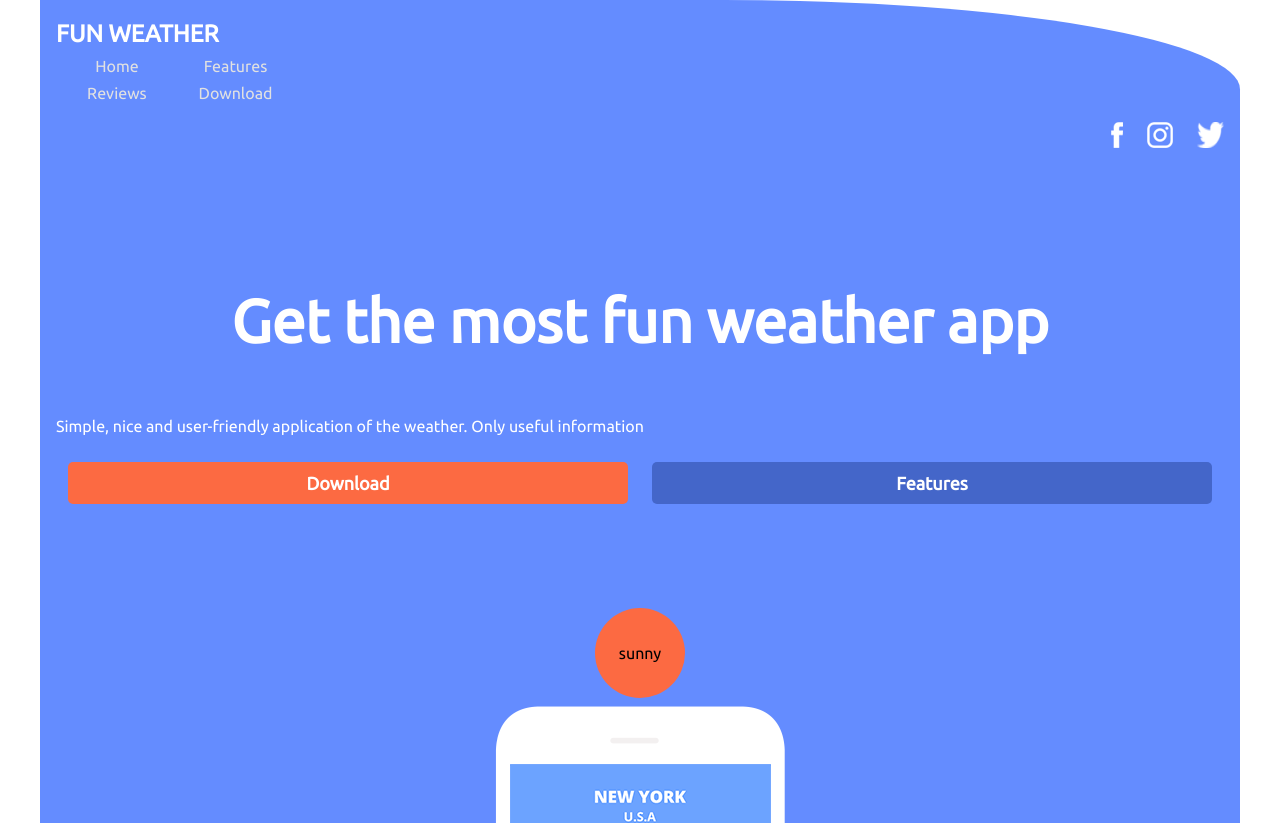
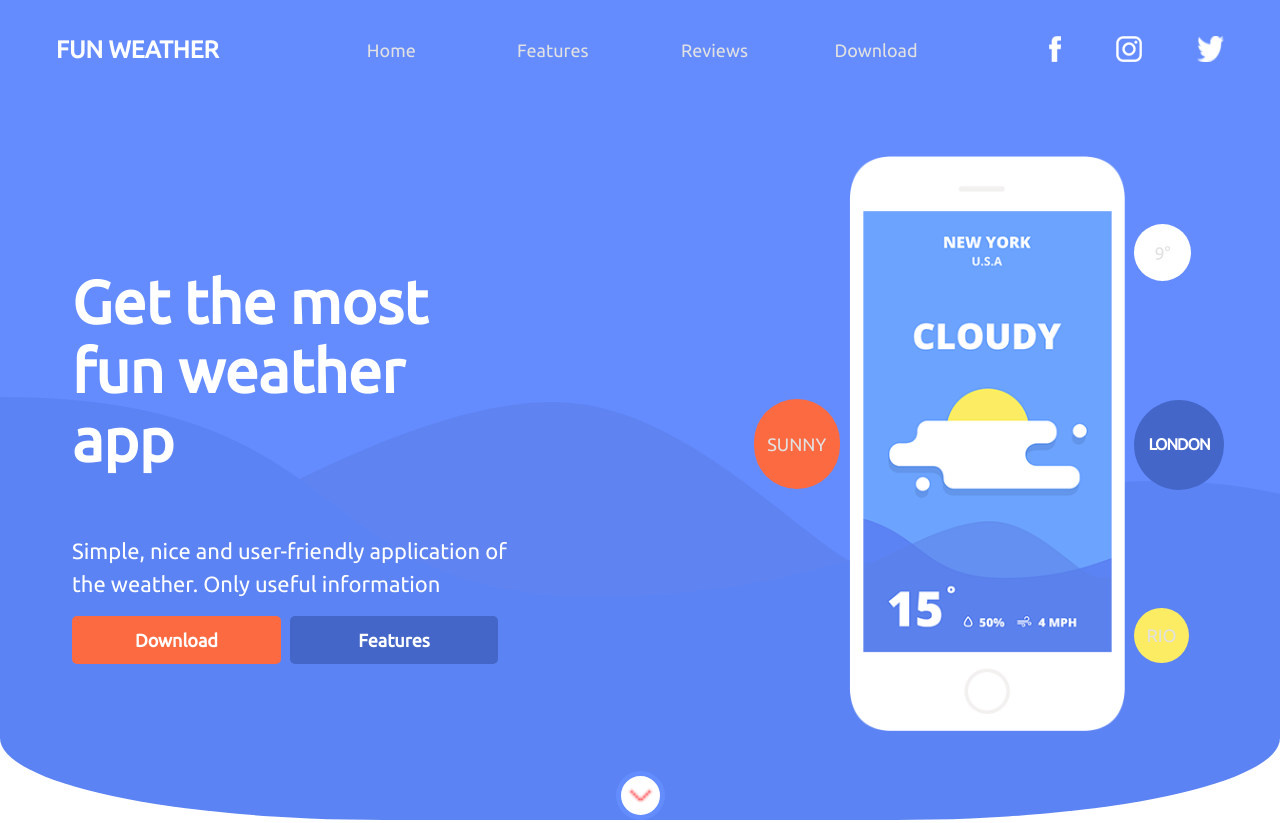
Before and after one commit to AsserElfeki/Weather-App-landing-page, a plain HTML site: page index.html in a window 1280 px wide. Shown: the top 823 px of the page. Drawn offline with Linux system fonts and the light colour scheme.

Commit message:
welcome section in all dimensions

```diff
--- a/css/layout.css
+++ /dev/null
@@ -1,148 +0,0 @@
-.wrapper {
-  max-width: 1200px;
-  margin: 0 auto;
-  /* border: 3px solid; */
-  /* min-height: 100vh; */
-}
-
-/* welcome section */
-.welcome {
-  border-radius: 0% 43% 25% 25% / 1% 6% 3% 3%;
-}
-.header {
-  display: flex;
-  flex-flow: column nowrap;
-  padding-top: 1em;
-  justify-content: space-between;
-  align-items: flex-start;
-  margin-bottom: 10vh;
-}
-.app-name {
-  /* flex-basis: 20%; */
-  /* border: 2px solid red; */
-  margin: 0 1em;
-}
-.navbar {
-  /* general */
-  margin: 0 1em;
-  /*as child*/
-
-  /*as parent*/
-  display: flex;
-  flex-flow: row wrap;
-  justify-content: space-evenly;
-  /* gap:0.8em; */
-}
-.nav-item {
-  flex-basis: 48%;
-  justify-self: center;
-  text-align: center;
-  margin: 0.1em 0;
-  border-radius: 5px;
-  /* border: 2px solid black; */
-}
-.nav-item a {
-  display: block;
-}
-
-.social {
-  margin-right: 1em;
-  margin-top: 1em;
-  display: flex;
-  justify-content: space-between;
-  gap: 1.5em;
-  align-self: flex-end;
-  /* border:2px solid; */
-}
-.social-icon {
-  /* border:2px solid green; */
-  height: 100%;
-}
-.welcome-content {
-  /*the part with the page h1 and mobile pic with the app open*/
-  display: flex;
-  flex-flow: column nowrap;
-  justify-content: space-between;
-  gap: 10vh;
-}
-.w-content-left {
-  display: flex;
-  flex-flow: column wrap;
-  /* border: 3px solid green; */
-  padding: 0 1em;
-}
-.w-content-left h1 {
-  margin: 1em auto;
-}
-.buttons {
-  display: flex;
-  justify-content: space-around;
-  margin: 1.5em 0;
-}
-.button {
-  display: block;
-  text-align: center;
-  padding: 0.4em 0;
-  flex-basis: 48%;
-  border-radius: 5px;
-}
-
-.w-content-right {
-  display: flex;
-  flex-flow: column wrap;
-}
-.circle {
-  display: flex;
-  justify-content: center;
-  align-items: center;
-}
-.phone-left-side {
-  margin: 0 auto;
-  width: 90px;
-  height: 90px;
-  border-radius: 45px;
-}
-.phone {
-  margin: 0.5em auto;
-}
-.phone-right-side {
-  display: flex;
-  justify-content: space-around;
-}
-.degrees {
-  width: 57px;
-  height: 57px;
-  border-radius: 29px;
-}
-.london {
-  width: 90px;
-  height: 90px;
-  border-radius: 45px;
-}
-.rio {
-  width: 55px;
-  height: 55px;
-  border-radius: 28px;
-}
-.scroll-button {
-  width: 49px;
-  height: 49px;
-  border-radius: 25px;
-  margin: 2em auto;
-  display: flex;
-  justify-content: center;
-  align-items: center;
-}
-.scroll-button a {
-  display: flex;
-  flex-flow: row nowrap;
-  justify-content: center;
-  align-items: center;
-  height: 50%;
-  gap: 0;
-}
-.arrow-part {
-  zoom: 200%;
-}
-
-/* hover states */
--- a/css/main.css
+++ b/css/main.css
@@ -1,3 +1,3 @@
 @import url(reset.css);
-@import url(layout.css);
-@import url(typography.css);
+@import url(welcome-section.css);
+@import url(footer.css);
--- a/css/reset.css
+++ b/css/reset.css
@@ -3,6 +3,7 @@
 *::before,
 *::after {
   box-sizing: border-box;
+  font-family: "Ubuntu", sans-serif;
 }
 
 /* Remove default margin */
--- a/css/typography.css
+++ /dev/null
@@ -1,83 +0,0 @@
-* {
-  font-family: "Ubuntu", sans-serif;
-}
-.welcome {
-    background-color: #648cff;
-  }
-.app-name h3 {
-  font-size: 1.5rem;
-  color: white;
-  text-transform: uppercase;
-}
-
-.nav-item:hover {
-    background-color: #4466c9;
-  }
-.nav-item a {
-  color: #e1e1e1;
-  text-transform: capitalize;
-}
-
-.w-content-left h1 {
-  font-size: 40px;
-  line-height: 1.1;
-  color: white;
-  font-size: 60px;
-  font-weight: 700;
-}
-.w-content-left p {
-  color: white;
-}
-
-.button {
-  color: white;
-  font-size: 18px;
-  font-weight: 700;
-}
-.button:hover{
-    background-image: linear-gradient(45deg, #fbeb63, #fff);
-    color: #4466c9;
-}
-.button-1{
-    background-color: #fc6a42;
-}
-.button-2{
-    background-color: #4466c9  ;
-}
-.phone-left-side{
-  background-color: #fc6a42;
-}
-.degrees{
-  background-color: #ffffff;
-}
-.london{
-  background-color: #4466c9;
-}
-.rio{
-  background-color: #fcec64;
-
-}
-.scroll-button {
-    background-color: #ffffff;
-    border: 5px solid #638CFF;
-}
-.scroll-button:hover {
-    animation: sir 1s infinite;
-}
-@keyframes sir {
-    0% , 100%{
-    border: 5px solid #4466c9;
-    }
-    30%{
-    border-right-color:#fc6a42;
-    }
-    50%{
-        border-bottom-color: #fc6a42;
-    }
-    70%{
-        border-left-color: #fc6a42;
-    }
-    90%{
-        border-top-color: #fc6a42;
-    }
-}
--- /dev/null
+++ b/css/welcome-section.css
@@ -0,0 +1,318 @@
+.header-wrapper {
+  /* border: 5px solid black; */
+  background-color: #648cff;
+
+  border-radius: 0% 0% 30% 30% / 0% 0% 10% 10%;
+}
+.welcome {
+  /* background-color: #648cff; */
+  /* border: 3px solid yellow; */
+  /* background-image: url(../img/wave.png);
+  background-repeat:repeat-x;
+  background-position-y: bottom; */
+}
+.header {
+  display: flex;
+  flex-flow: row wrap;
+  justify-content: space-between;
+  align-items: center;
+  margin-bottom: 10vh;
+  padding: 2em 1em 0 1em;
+  gap: 2%;
+  /* border: 5px solid green; */
+}
+.app-name {
+  /* border: 2px solid red; */
+}
+.app-name h3 {
+  font-size: 24px;
+  color: #ffffff;
+  font-weight: 700;
+  text-transform: uppercase;
+}
+.header nav {
+  order: 3;
+  margin: 0 auto;
+}
+.navbar {
+  display: flex;
+  flex-flow: row wrap;
+  justify-content: space-between;
+}
+.nav-item {
+  flex-basis: 40%; /*to stack it in 2 rows in mob vw*/
+  /* justify-self: center; */
+  text-align: center;
+  margin: 0.3em 0;
+  border-radius: 5px;
+  /* border: 2px solid black; */
+}
+.nav-item:hover {
+  background-color: #4466c9;
+}
+.nav-item a {
+  display: block; /*the whole area is clickable*/
+  text-transform: capitalize;
+  font-size: 18px;
+  line-height: 22px;
+  color: #e1e1e1;
+}
+
+.social {
+  /*general styling*/
+  margin-right: 1em;
+  margin-top: 1em;
+
+  /*as flex item*/
+  /* align-self: flex-end; */
+
+  /*as flex container*/
+  display: flex;
+  justify-content: space-between;
+  gap: 1em;
+}
+.social a {
+  border-bottom: 2px solid transparent;
+  /* so later on hover it doesn't glitch */
+}
+.social a:hover {
+  border-bottom-color: #fc6a42;
+}
+.social-icon {
+  /* border:2px solid green; */
+  height: 100%;
+}
+
+/*the part with the page h1 and mobile pic with the app open*/
+.welcome-content {
+  display: flex;
+  flex-flow: column nowrap;
+  justify-content: space-between;
+  gap: 5vh;
+  padding: 0 1em;
+}
+.w-content-left {
+  display: flex;
+  flex-flow: column wrap;
+  /* border: 3px solid green; */
+  padding: 0 1em;
+}
+.w-content-left h1 {
+  margin: 1em auto;
+  font-size: 60px;
+  color: #ffffff;
+  font-weight: 700;
+}
+.w-content-left p {
+  color: white;
+  font-size: 22px;
+}
+.buttons {
+  display: flex;
+  justify-content: space-around;
+  margin: 1em 0;
+  /* border:2px solid red; */
+}
+.button {
+  display: block;
+  text-align: center;
+  padding: 0.4em 0;
+  flex-basis: 45%;
+  border-radius: 5px;
+  color: white;
+  font-size: 18px;
+  font-weight: 700;
+}
+.button:hover {
+  background-image: linear-gradient(45deg, #fbeb63, #fff);
+  color: #4466c9;
+}
+.button-1 {
+  background-color: #fc6a42;
+}
+.button-2 {
+  background-color: #4466c9;
+}
+.w-content-right {
+  display: flex;
+  flex-flow: column nowrap;
+  justify-content: center;
+  /* align-items: stretch; */
+}
+.circle {
+  display: flex;
+  justify-content: center;
+  align-items: center;
+  /* to center text hz. and vr. */
+
+  text-transform: uppercase;
+  font-size: 18px;
+  line-height: 22px;
+  color: #e1e1e1;
+  font-weight: 400;
+}
+.phone-left-side {
+  margin: 0 auto;
+  width: 90px;
+  height: 90px;
+  border-radius: 45px;
+  background-color: #fc6a42;
+}
+.phone {
+  margin: 0.5em auto;
+}
+.phone-right-side {
+  display: flex;
+  justify-content: space-around;
+}
+.degrees {
+  width: 57px;
+  height: 57px;
+  border-radius: 29px;
+  background-color: #ffffff;
+}
+.london {
+  width: 90px;
+  height: 90px;
+  border-radius: 45px;
+  background-color: #4466c9;
+  font-size: 16px;
+  letter-spacing: -1px;
+  line-height: 167px;
+  color: #ffffff;
+  font-weight: 700;
+}
+.rio {
+  width: 55px;
+  height: 55px;
+  border-radius: 28px;
+  background-color: #fcec64;
+}
+.scroll-button {
+  width: 49px;
+  height: 49px;
+  border-radius: 25px;
+  margin: 2em auto;
+  display: flex;
+  justify-content: center;
+  align-items: center;
+  background-color: #ffffff;
+  border: 5px solid #638cff;
+}
+.scroll-button:hover {
+  animation: coloring-border 0.8s infinite;
+}
+@keyframes coloring-border {
+  0%,
+  100% {
+    border: 5px solid #4466c9;
+  }
+  30% {
+    border-right-color: #fc6a42;
+  }
+  50% {
+    border-bottom-color: #fc6a42;
+  }
+  70% {
+    border-left-color: #fc6a42;
+  }
+  90% {
+    border-top-color: #fc6a42;
+  }
+}
+.scroll-button a {
+  display: flex;
+  flex-flow: row nowrap;
+  justify-content: center;
+  align-items: center;
+}
+.arrow-part {
+  zoom: 250%;
+  margin: -1px;
+}
+
+@media (min-width: 550px) {
+  .header-wrapper {
+    background-image: url(../img/wave.png), url(../img/wave2.png);
+    background-repeat: repeat-x;
+    background-position-y: bottom;
+  }
+  .header {
+    flex-flow: row wrap;
+  }
+  .header nav {
+    min-width: 450px; /* to have it well spanned */
+    margin: 0 auto; /*to center it*/
+    order: 1;
+    justify-content: space-between;
+  }
+  .nav-item {
+    flex-basis: 24%;
+  }
+  .social {
+    margin: unset;
+  }
+}
+
+@media (min-width: 800px) {
+  .welcome {
+    max-width: 1200px;
+    margin: 0 auto;
+  }
+  .header {
+    flex-flow: row nowrap;
+    justify-content: space-between;
+    gap: 0;
+  }
+  .app-name {
+    min-width: fit-content; /*to stop it from wrapping text*/
+  }
+  .header nav {
+    order: unset; /*to get back in normal order*/
+    flex-basis: 50%;
+  }
+
+  .nav-item {
+    display: block;
+    flex-basis: 17%;
+  }
+  .social {
+    align-self: unset; /*to get back in the flow vertically*/
+    flex: 0 0 15%;
+  }
+
+  .welcome-content {
+    flex-direction: row;
+    justify-content: space-between;
+    align-items: center;
+  }
+  .w-content-left {
+    flex-basis: 40%;
+  }
+  .w-content-left h1{
+      line-height: normal;
+  }
+  .buttons {
+    justify-content: flex-start;
+    gap: 2%;
+  }
+  .button {
+    flex-basis: 48%;
+    padding: 0.6em 0;
+  }
+  .w-content-right {
+    flex-flow: row nowrap;
+    gap: 2%;
+  }
+  .phone-left-side {
+    align-self: center;
+  }
+  .phone-right-side {
+    flex-flow: column wrap;
+    justify-content: center;
+    gap:20%;
+    flex-basis: 10%;
+  }
+
+
+}
--- a/index.html
+++ b/index.html
@@ -13,13 +13,14 @@
 </head>
 
 <body>
-    <div class="wrapper">
+    <div class="header-wrapper">
+
+
     <section class="welcome">
         <header class="header">
             <div class="app-name">
                 <h3>fun Weather</h3>
             </div>
-
             <nav>
                 <ul class="navbar">
                     <li class="nav-item"> <a href="#" class="home">home</a></li>
@@ -30,13 +31,11 @@
             </nav>
 
             <div class="social">
-                    <a href="#" class="facebook"><img src="./img/facebook2.png" alt="facebook icon"
-                            class="social-icon"></a>
+                <a href="#" class="facebook"><img src="./img/facebook2.png" alt="facebook icon" class="social-icon"></a>
 
                 <a href="#" class="instagram"><img src="./img/instagram2.png" alt="instagram icon"
                         class="social-icon"></a>
-                    <a href="#" class="twitter"><img src="./img/twitter2.png" alt="twitter icon"
-                            class="social-icon"></a>
+                <a href="#" class="twitter"><img src="./img/twitter2.png" alt="twitter icon" class="social-icon"></a>
             </div>
         </header>
 
@@ -52,8 +51,7 @@
             <div class="w-content-right">
                 <div class="circle phone-left-side">sunny</div>
                 <picture>
-                        <img class="phone" src="./img/phone.png"
-                            alt="picture of a phone with the weather app open on it" />
+                    <img class="phone" src="./img/phone.png" alt="picture of a phone with the weather app open on it" />
                 </picture>
                 <div class="phone-right-side">
                     <div class="circle degrees">9&#xb0;</div>
@@ -69,6 +67,9 @@
         </div>
     </section>
 </div>
+    <div class="content-wrapper">
+
+    </div>
 </body>
 
 </html>
```
Also changed, not shown: css/footer.css (added), src/weatherapp_landing_page.jpeg (added). Lines whose indentation alone changed are shown as unchanged.
